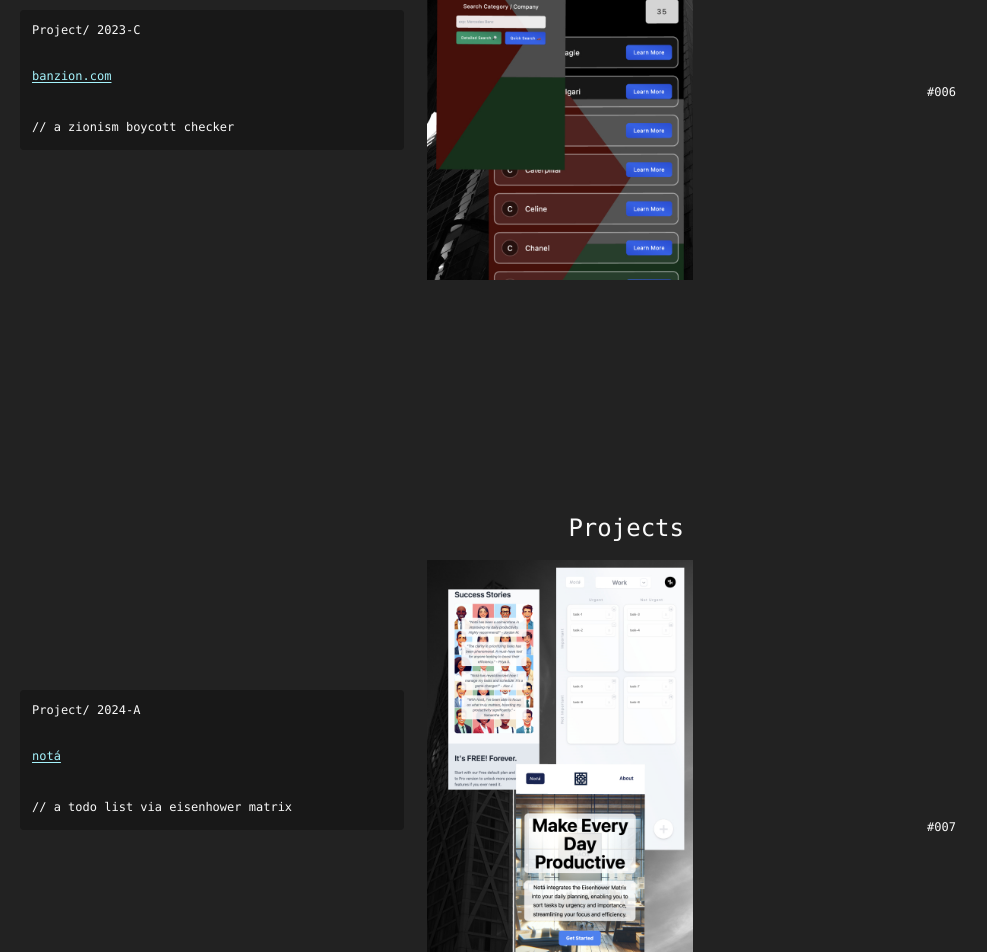
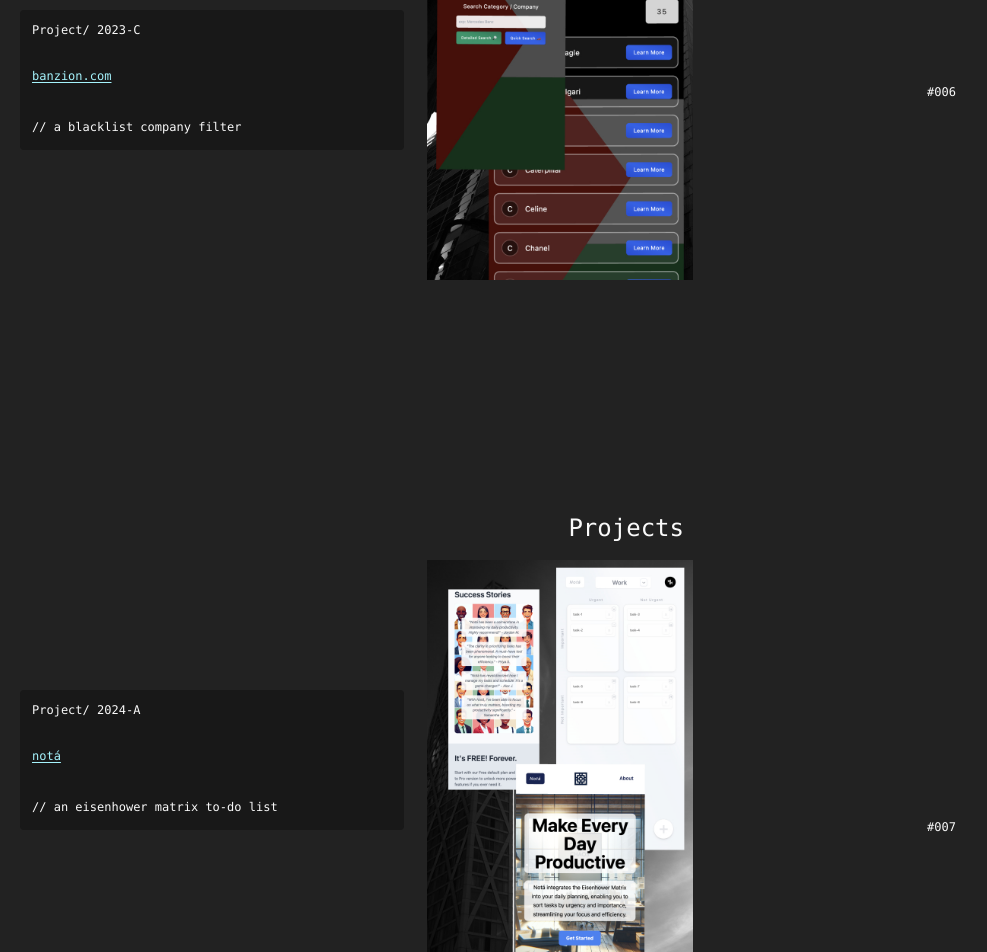
Before and after one commit to solahidris/portfoliosolah, a Next.js app: page / in a window 1280 px wide. Shown: the part 3700-4652 px from the top of the page, without its empty margins (236-1223 px from the left). Built offline with nearby package versions, Linux system fonts and the light colour scheme; no server answers.

Commit message:
edit text

```diff
--- a/components/ParallexPage.tsx
+++ b/components/ParallexPage.tsx
@@ -192,7 +192,7 @@ const ParallexPage = () => {
               <a href="https://banzion.com/" target="_blank" rel="noopener noreferrer" className="hidden lg:inline font-mono text-xs text-cyan-200 underline underline-offset-2">banzion.com</a>
               <a href="https://banzion.com/" target="_blank" rel="noopener noreferrer" className="lg:hidden font-mono text-xs text-cyan-200 underline underline-offset-2">banzion<br/>.com</a>
             </p>
-            <span className="font-mono text-xs">{"// a zionism boycott checker"}</span>
+            <span className="font-mono text-xs">{"// a blacklist company filter"}</span>
           </div>
         </div>
       ),
@@ -210,7 +210,7 @@ const ParallexPage = () => {
               <a href="https://notesappv3.vercel.app/about" target="_blank" rel="noopener noreferrer" className="hidden lg:inline font-mono text-xs text-cyan-200 underline underline-offset-2">notá</a>
               <a href="https://notesappv3.vercel.app/about" target="_blank" rel="noopener noreferrer" className="lg:hidden font-mono text-xs text-cyan-200 underline underline-offset-2">notá<br/>.com</a>
             </p>
-            <span className="font-mono text-xs">{"// a todo list via eisenhower matrix"}</span>
+            <span className="font-mono text-xs">{"// an eisenhower matrix to-do list"}</span>
           </div>
         </div>
       ),
```
